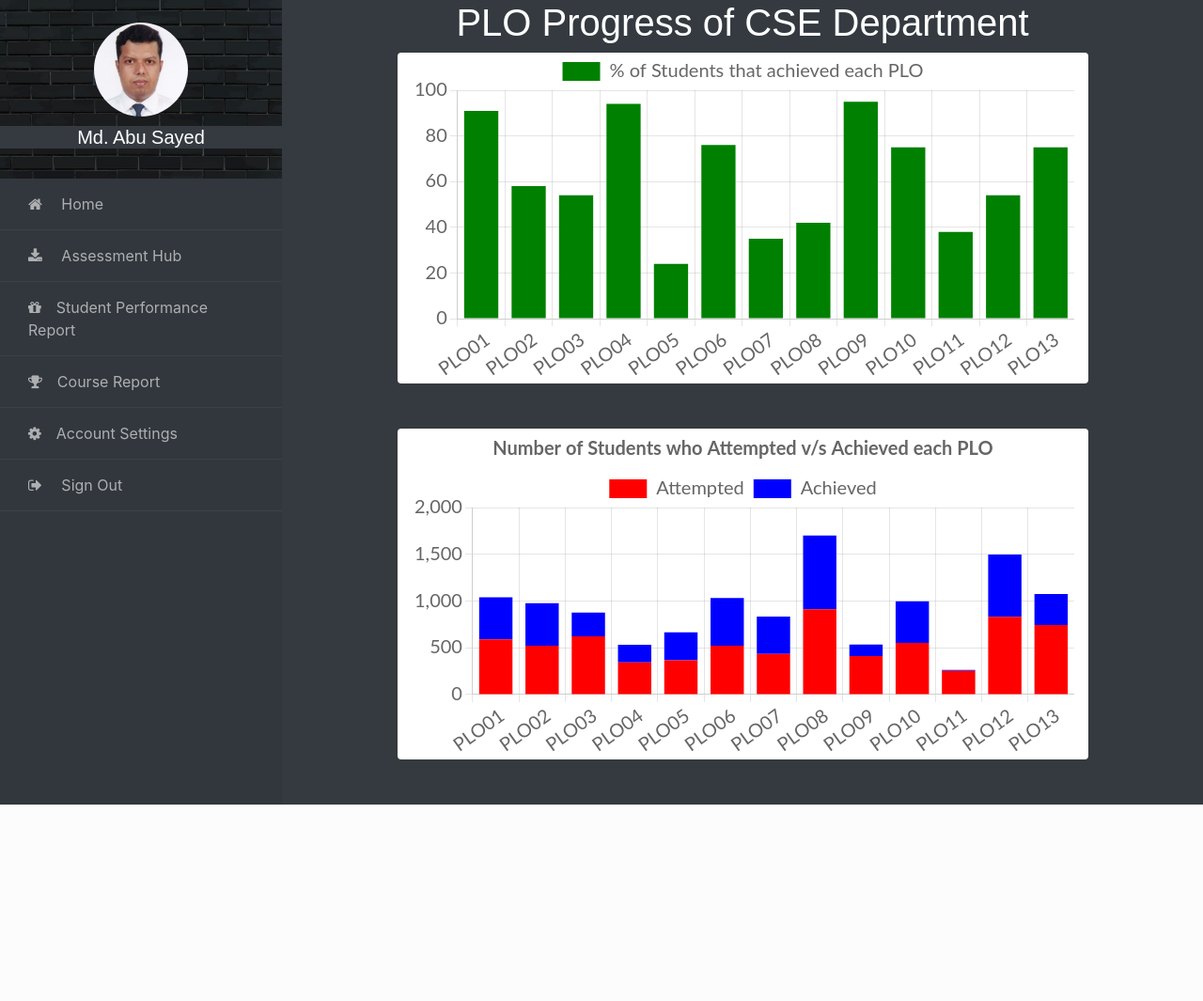
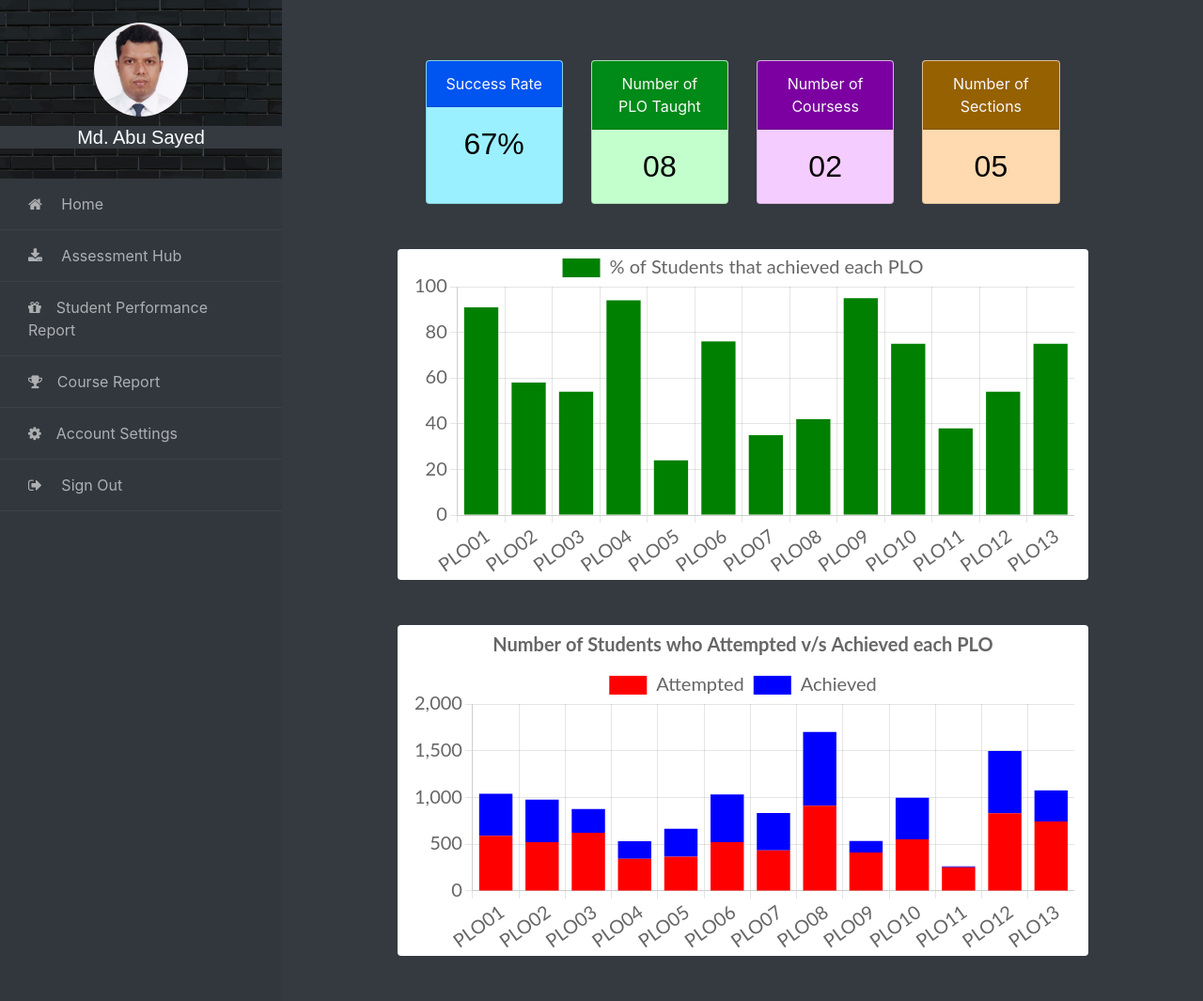
Before and after one commit to shoeb-gg/SPMS-Project, a Django app: page //faculty/ in a window 1280 px wide. Shown: the whole page at 94% size. Before the commit the page ends 856 px from the top, so only its background shows below. Run offline with Django 3.2, Linux system fonts and the light colour scheme; some libraries are stand-ins or nearby versions.

Commit message:
Finishing touches in UI

```diff
--- a/spm/performance_monitor/templates/base.html
+++ b/spm/performance_monitor/templates/base.html
@@ -48,7 +48,30 @@
         background-color: #00b60f;
         color: white;
       }
-
+      .crd1{
+        background-color: rgb(154, 240, 255);
+      }
+      .crdh1{
+        background-color: #0054f0;
+      }
+      .crd2{
+        background-color: #c3ffcc;
+      }
+      .crdh2{
+        background-color: #008a17;
+      }
+      .crd3{
+        background-color: rgb(245, 204, 255);
+      }
+      .crdh3{
+        background-color: rgb(124, 0, 161);
+      }
+      .crd4{
+        background-color: rgb(255, 218, 176);
+      }
+      .crdh4{
+        background-color: rgb(150, 97, 0);
+      }
     </style>
   </head>
   <body>
--- a/spm/performance_monitor/templates/facultyDashboard.html
+++ b/spm/performance_monitor/templates/facultyDashboard.html
@@ -12,9 +12,41 @@
               w-75
               d-flex
               justify-content-center
+              mt-3
             "
           >
-            <h1 class="text-white">PLO Progress of CSE Department</h1>
+            <div class="card-deck mt-5 mb-5 w-100">
+              <div class="card crd1 text-center">
+                <div class="card-header crdh1 text-light">Success Rate</div>
+                <div class="card-body">
+                  <h2 class="card-text">67%</h2>
+                </div>
+              </div>
+              <div class="card crd2 text-center">
+                <div class="card-header crdh2 text-light">
+                  Number of PLO Taught
+                </div>
+                <div class="card-body">
+                  <h2 class="card-text">08</h2>
+                </div>
+              </div>
+              <div class="card text-center crd3">
+                <div class="card-header crdh3 text-light">
+                  Number of Coursess
+                </div>
+                <div class="card-body">
+                  <h2 class="card-text">02</h2>
+                </div>
+              </div>
+              <div class="card text-center crd4">
+                <div class="card-header crdh4 text-light">
+                  Number of Sections
+                </div>
+                <div class="card-body">
+                  <h2 class="card-text">05</h2>
+                </div>
+              </div>
+            </div>
           </div>
           <div class="container-fluid w-75 bg-white rounded">
             <canvas id="a" width="20" height="10"> </canvas>
--- a/spm/performance_monitor/views.py
+++ b/spm/performance_monitor/views.py
@@ -117,12 +117,8 @@ def studentDashboard(request):
     })
 
 #................................FacultyDashboard..................................................
-#..................................................................................
-
-
-
-    def facultyDashboard(request):
-        faculty_id = request.user.username
+def facultyDashboard(request):
+    faculty_id = request.user.username
     chartName = []
     chartLabel = []
     chartDataSet = []
@@ -179,8 +175,8 @@ def studentDashboard(request):
 
       #HighermanagementDashboard
 
-    def hmDashboard(request):
-     dept_id = 'CSE'
+def hmDashboard(request):
+    dept_id = 'CSE'
 
     chartName = []
     chartLabel = []
@@ -199,5 +195,4 @@ def studentDashboard(request):
     chartName.append(chartN)
     chartLabel.append(chartL)
     chartDataSet.append(chartD)
-
     numberOfGraphs = len(chartName)
```
Also changed, not shown: spm/performance_monitor/templates/hmBase.html (+83 -0 lines), spm/performance_monitor/templates/hmChartScripts.html (+0 -62 lines), spm/performance_monitor/templates/hmSchool.html (+11 -2 lines).
